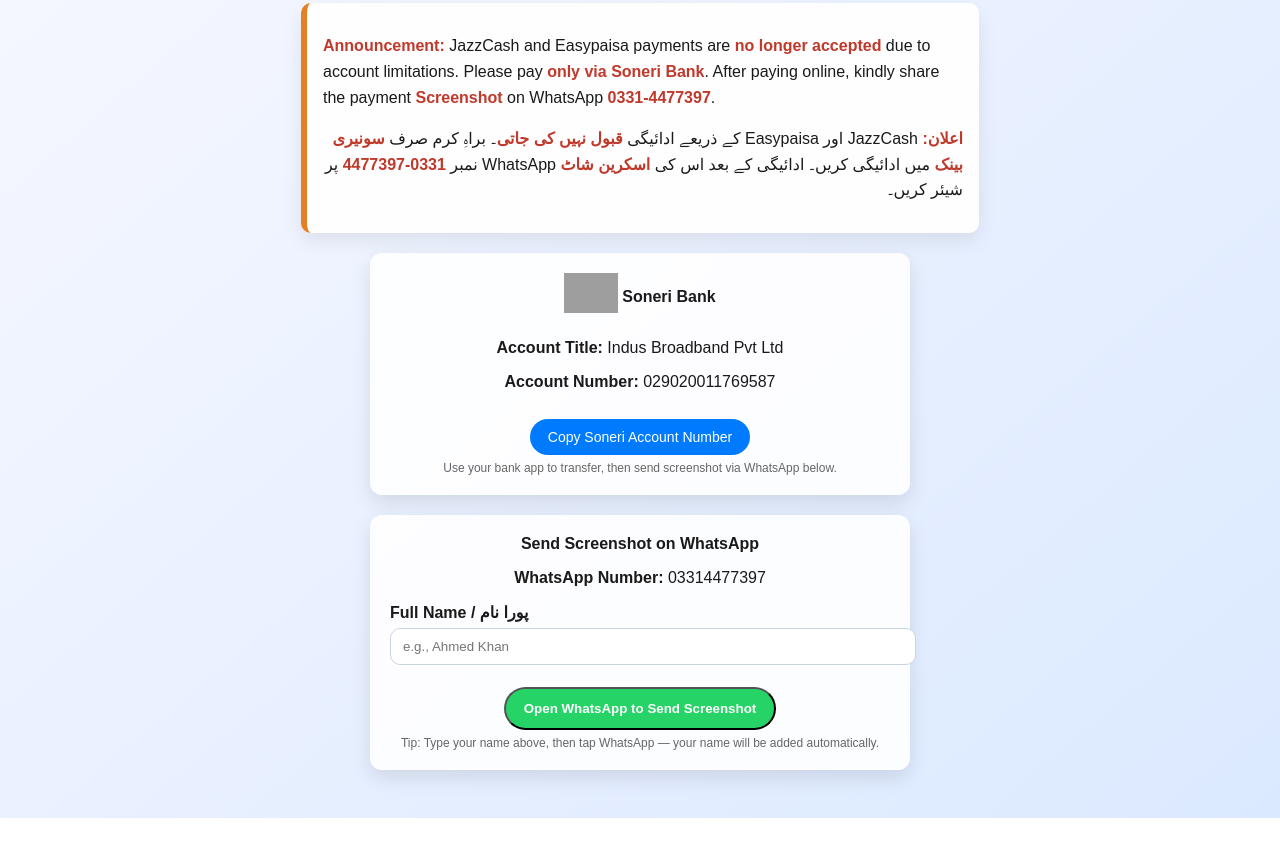
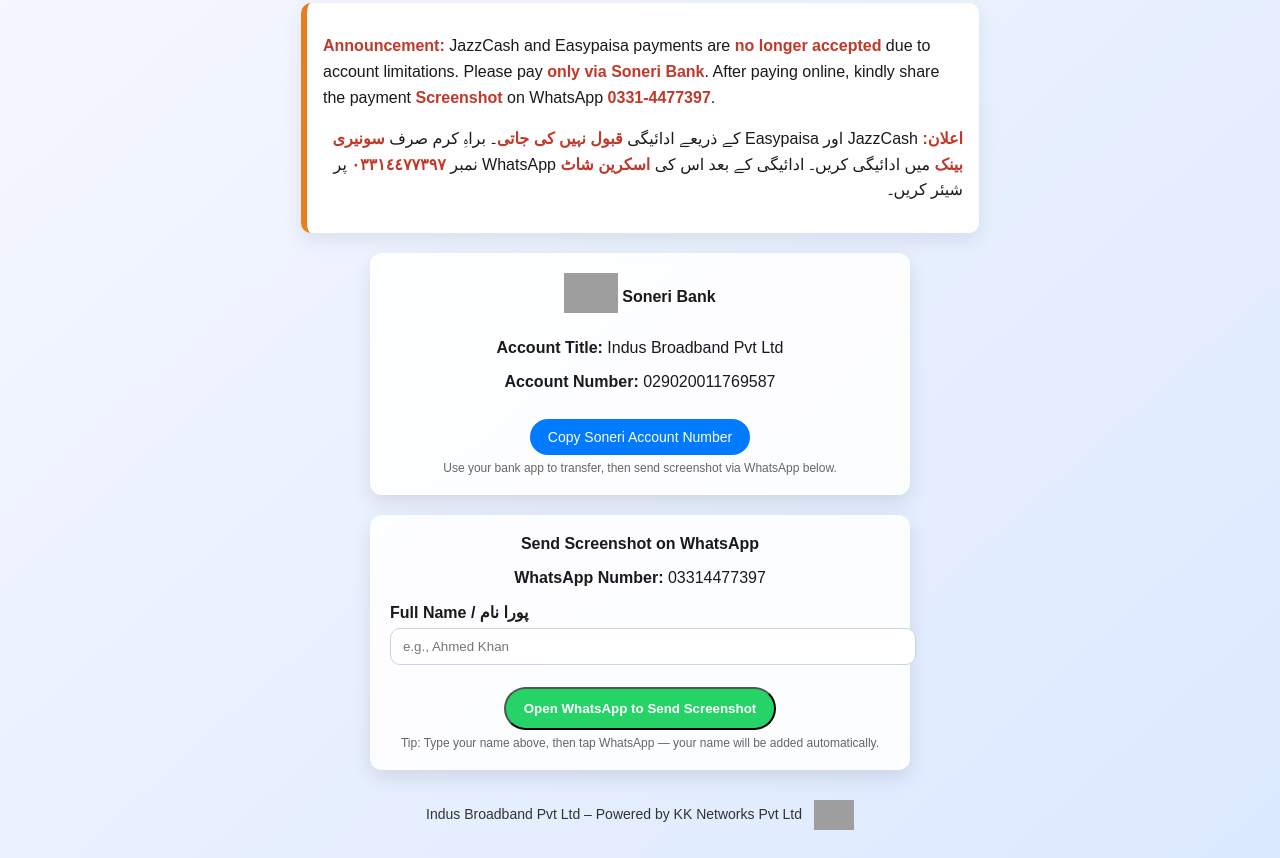
Before and after one commit to indusbroadband/indusbroadband, a plain HTML site: page index.html in a window 1280 px wide. Shown: the part 287-1145 px from the top of the page. Before the commit the page ends 1105 px from the top, so only its background shows below. Drawn offline with Linux system fonts and the light colour scheme; grey boxes are pictures that could not be loaded.

Commit message:
Update index.html

```diff
--- a/index.html
+++ b/index.html
@@ -20,6 +20,8 @@
     .account-section {margin-top:10px;}
     .row {display:flex;gap:12px;justify-content:center;flex-wrap:wrap;margin-top:10px;}
     .mini {font-size:12px;color:#666;margin-top:6px;}
+    .footer {text-align:center;margin-top:30px;font-size:14px;color:#333;}
+    .footer img {height:30px;vertical-align:middle;margin-left:8px;}
   </style>
 </head>
 <body>
@@ -31,7 +33,7 @@
 
   <div class="note">
     <p><strong>Announcement:</strong> JazzCash and Easypaisa payments are <strong>no longer accepted</strong> due to account limitations. Please pay <strong>only via Soneri Bank</strong>. After paying online, kindly share the payment <strong>Screenshot</strong> on WhatsApp <strong>0331‑4477397</strong>.</p>
-    <p dir="rtl" style="margin-top:8px;"> <strong>اعلان:</strong> JazzCash اور Easypaisa کے ذریعے ادائیگی <strong>قبول نہیں کی جاتی</strong>۔ براہِ کرم صرف <strong>سونیری بینک</strong> میں ادائیگی کریں۔ ادائیگی کے بعد اس کی <strong>اسکرین شاٹ</strong> WhatsApp نمبر <strong>0331‑4477397</strong> پر شیئر کریں۔</p>
+    <p dir="rtl" style="margin-top:8px;"> <strong>اعلان:</strong> JazzCash اور Easypaisa کے ذریعے ادائیگی <strong>قبول نہیں کی جاتی</strong>۔ براہِ کرم صرف <strong>سونیری بینک</strong> میں ادائیگی کریں۔ ادائیگی کے بعد اس کی <strong>اسکرین شاٹ</strong> WhatsApp نمبر <strong>۰۳۳۱٤٤۷۷۳۹۷</strong> پر شیئر کریں۔</p>
   </div>
 
   <div class="payment-box">
@@ -61,6 +63,11 @@
     <div class="mini">Tip: Type your name above, then tap WhatsApp — your name will be added automatically.</div>
   </div>
 
+  <div class="footer">
+    Indus Broadband Pvt Ltd – Powered by KK Networks Pvt Ltd
+    <img src="https://raw.githubusercontent.com/AmmarArt/indusbroadband/main/kknlogo.webp" alt="KK Networks Logo">
+  </div>
+
   <script>
     function copyText(elementId){
       const text=document.getElementById(elementId).innerText.trim();
```
